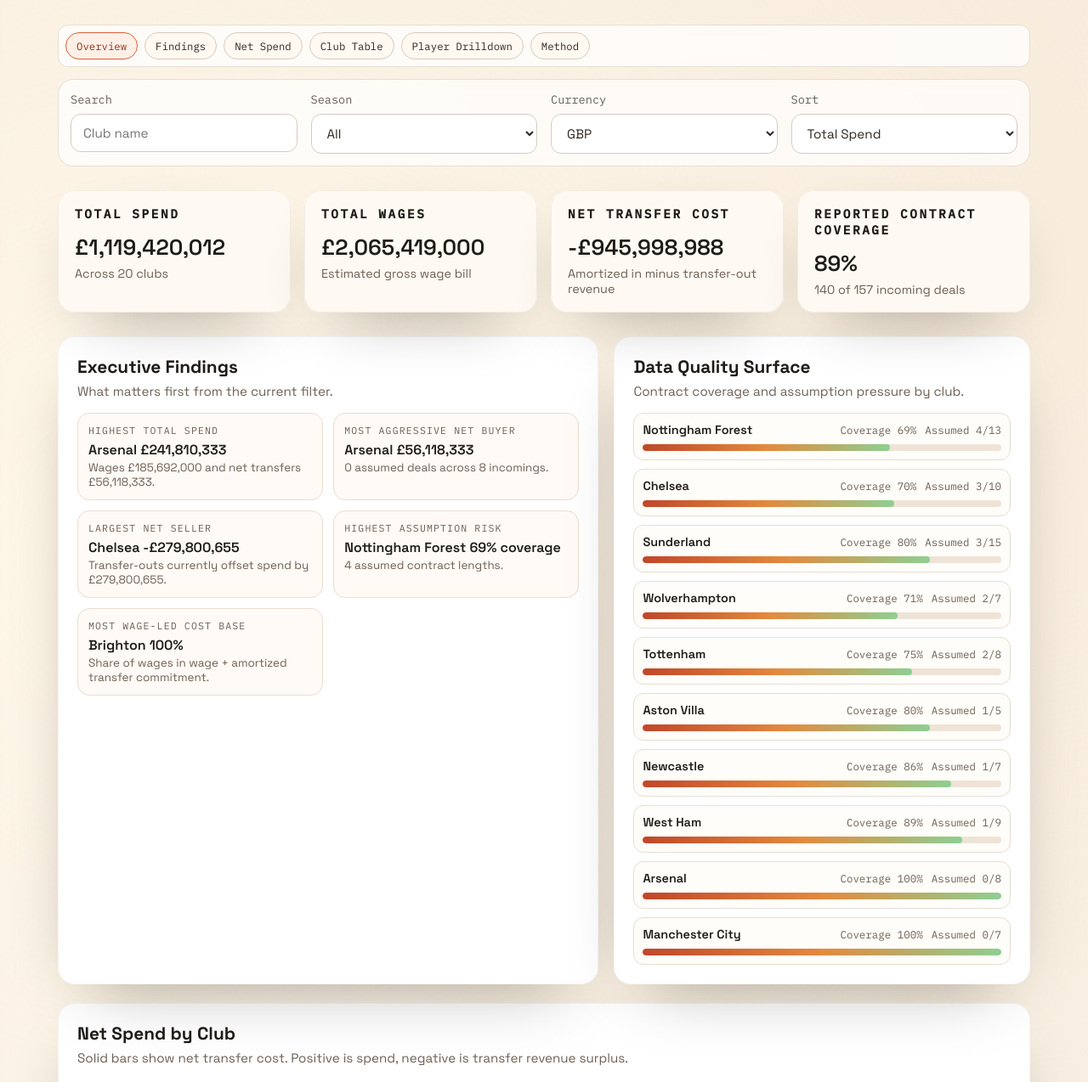
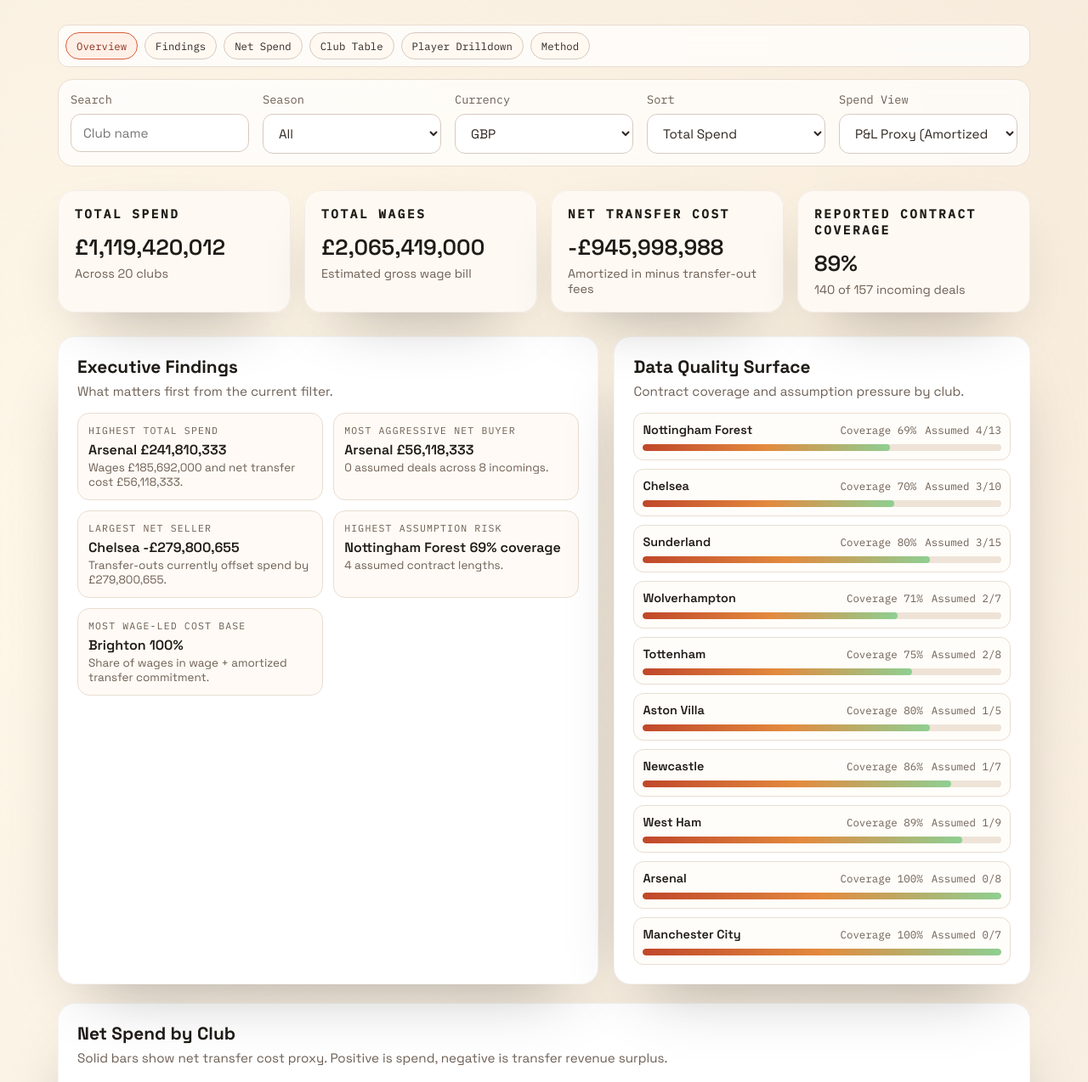
Before and after one commit to evbarleyg/Soccer-Salaries, a plain HTML site: page index.html in a window 1280 px wide. Shown: the part 246-1520 px from the top of the page at 85% size. Drawn offline with Linux system fonts and the light colour scheme.

Commit message:
feat: add P&L proxy vs cash transfer spend view toggle

```diff
--- a/app.js
+++ b/app.js
@@ -13,10 +13,11 @@ const state = {
   selected: new Set(),
   detailClubId: null,
   currency: "GBP",
+  transferMode: "pnl_proxy",
   league: "All",
   season: "All",
   search: "",
-  sortBy: "totalSpend",
+  sortBy: "totalSpendMetric",
 };
 
 const elements = {
@@ -43,9 +44,15 @@ const elements = {
   seasonSelect: document.getElementById("seasonSelect"),
   currencySelect: document.getElementById("currencySelect"),
   sortSelect: document.getElementById("sortSelect"),
+  viewModeSelect: document.getElementById("viewModeSelect"),
   searchInput: document.getElementById("searchInput"),
   lastUpdated: document.getElementById("lastUpdated"),
   refreshBtn: document.getElementById("refreshBtn"),
+  trendHint: document.getElementById("trendHint"),
+  transferInHeader: document.getElementById("transferInHeader"),
+  transferOutHeader: document.getElementById("transferOutHeader"),
+  netHeader: document.getElementById("netHeader"),
+  totalHeader: document.getElementById("totalHeader"),
   methodSummary: document.getElementById("methodSummary"),
   contractFallback: document.getElementById("contractFallback"),
   methodNotes: document.getElementById("methodNotes"),
@@ -66,6 +73,31 @@ const formatPercent = (value) => `${Math.round(value * 100)}%`;
 
 const capitalize = (value) => value.charAt(0).toUpperCase() + value.slice(1);
 
+const transferViewConfig = () => {
+  if (state.transferMode === "cash") {
+    return {
+      transferInLabel: "Gross Transfers In",
+      transferOutLabel: "Transfer-Out Fees",
+      netLabel: "Net Transfer Cash",
+      totalLabel: "Cash Spend",
+      trendHint: "Solid bars show net transfer cash. Positive is net cash spend, negative is net cash sales.",
+      methodologyNote:
+        "Cash view uses full transfer fees in and out in the selected season/window and does not amortize incoming fees.",
+    };
+  }
+
+  return {
+    transferInLabel: "Amortized Transfers In",
+    transferOutLabel: "Transfer-Out Fees",
+    netLabel: "Net Transfer Cost",
+    totalLabel: "Total Spend",
+    trendHint:
+      "Solid bars show net transfer cost proxy. Positive is spend, negative is transfer revenue surplus.",
+    methodologyNote:
+      "P&L proxy view amortizes incoming fees by contract length and offsets with full transfer-out fees (book value of sold players is not modeled).",
+  };
+};
+
 const escapeHtml = (value) =>
   String(value)
     .replaceAll("&", "&amp;")
@@ -75,6 +107,7 @@ const escapeHtml = (value) =>
     .replaceAll("'", "&#39;");
 
 const deriveClub = (club, fx) => {
+  const grossTransfersIn = club.transfers_in.reduce((sum, transfer) => sum + transfer.fee, 0);
   const amortizedTransfers = club.transfers_in.reduce((sum, transfer) => {
     const years = transfer.contract_years || 4;
     return sum + transfer.fee / years;
@@ -82,7 +115,7 @@ const deriveClub = (club, fx) => {
 
   const transferOutRevenue = club.transfers_out.reduce((sum, transfer) => sum + transfer.fee, 0);
   const netTransferCost = amortizedTransfers - transferOutRevenue;
-  const totalSpend = club.wage_bill + netTransferCost;
+  const grossNetTransfers = grossTransfersIn - transferOutRevenue;
 
   const incomingCount = club.transfers_in.length;
   const reportedContracts = club.transfers_in.filter((transfer) => HIGH_CONFIDENCE.has(transfer.contract_confidence)).length;
@@ -96,10 +129,11 @@ const deriveClub = (club, fx) => {
   return {
     ...club,
     wageBill: club.wage_bill * fx,
+    grossTransfersIn: grossTransfersIn * fx,
     amortizedTransfers: amortizedTransfers * fx,
     transferOutRevenue: transferOutRevenue * fx,
     netTransferCost: netTransferCost * fx,
-    totalSpend: totalSpend * fx,
+    grossNetTransfers: grossNetTransfers * fx,
     incomingCount,
     reportedContracts,
     assumedDeals,
@@ -117,7 +151,18 @@ const applyFilters = () => {
     .filter((club) => (state.league === "All" ? true : club.league === state.league))
     .filter((club) => (state.season === "All" ? true : club.season === state.season))
     .filter((club) => club.team_name.toLowerCase().includes(state.search))
-    .map((club) => deriveClub(club, fx))
+    .map((club) => {
+      const derived = deriveClub(club, fx);
+      const transferInMetric = state.transferMode === "cash" ? derived.grossTransfersIn : derived.amortizedTransfers;
+      const netTransferMetric = state.transferMode === "cash" ? derived.grossNetTransfers : derived.netTransferCost;
+      const totalSpendMetric = derived.wageBill + netTransferMetric;
+      return {
+        ...derived,
+        transferInMetric,
+        netTransferMetric,
+        totalSpendMetric,
+      };
+    })
     .sort((a, b) => b[state.sortBy] - a[state.sortBy]);
 };
 
@@ -188,13 +233,14 @@ const hoverRows = (club, fx, movement) => {
 const showHoverTooltip = (club, event) => {
   const fx = computeFx(state.currency);
   const coverage = formatPercent(club.contractCoverage);
-  const net = formatMoney(club.netTransferCost, state.currency);
+  const view = transferViewConfig();
+  const net = formatMoney(club.netTransferMetric, state.currency);
   const inRows = hoverRows(club, fx, "in");
   const outRows = hoverRows(club, fx, "out");
 
   elements.hoverTooltip.innerHTML = `
     <p class="hover-title">${escapeHtml(club.team_name)}</p>
-    <p class="hover-sub">Net transfer ${net} | Coverage ${coverage}</p>
+    <p class="hover-sub">${view.netLabel} ${net} | Coverage ${coverage}</p>
     <div class="hover-cols">
       <div>
         <h5>Top In</h5>
@@ -265,16 +311,17 @@ const bindHoverTargets = (root) => {
 };
 
 const renderSummary = () => {
-  const totalSpend = state.filtered.reduce((sum, club) => sum + club.totalSpend, 0);
+  const view = transferViewConfig();
+  const totalSpend = state.filtered.reduce((sum, club) => sum + club.totalSpendMetric, 0);
   const totalWages = state.filtered.reduce((sum, club) => sum + club.wageBill, 0);
-  const totalNetTransfer = state.filtered.reduce((sum, club) => sum + club.netTransferCost, 0);
+  const totalNetTransfer = state.filtered.reduce((sum, club) => sum + club.netTransferMetric, 0);
   const incoming = state.filtered.reduce((sum, club) => sum + club.incomingCount, 0);
   const reported = state.filtered.reduce((sum, club) => sum + club.reportedContracts, 0);
   const coverage = incoming ? reported / incoming : 1;
 
   const cards = [
     {
-      label: "Total Spend",
+      label: view.totalLabel,
       value: formatMoney(totalSpend, state.currency),
       hint: `Across ${state.filtered.length} clubs`,
     },
@@ -284,9 +331,12 @@ const renderSummary = () => {
       hint: "Estimated gross wage bill",
     },
     {
-      label: "Net Transfer Cost",
+      label: view.netLabel,
       value: formatMoney(totalNetTransfer, state.currency),
-      hint: "Amortized in minus transfer-out revenue",
+      hint:
+        state.transferMode === "cash"
+          ? "Gross transfers in minus transfer-out fees"
+          : "Amortized in minus transfer-out fees",
     },
     {
       label: "Reported Contract Coverage",
@@ -336,24 +386,33 @@ const renderPeriodBadge = () => {
   elements.periodBadge.textContent = `${leagueText} ${seasonText} | ${windowText}`;
 };
 
+const renderTransferViewLabels = () => {
+  const view = transferViewConfig();
+  elements.transferInHeader.textContent = view.transferInLabel;
+  elements.transferOutHeader.textContent = view.transferOutLabel;
+  elements.netHeader.textContent = view.netLabel;
+  elements.totalHeader.textContent = view.totalLabel;
+  elements.trendHint.textContent = view.trendHint;
+};
+
 const renderTrendChart = () => {
-  const rankedClubs = [...state.filtered].sort((a, b) => b.netTransferCost - a.netTransferCost);
-  const maxAbsNet = rankedClubs.reduce((max, club) => Math.max(max, Math.abs(club.netTransferCost)), 0) || 1;
+  const rankedClubs = [...state.filtered].sort((a, b) => b.netTransferMetric - a.netTransferMetric);
+  const maxAbsNet = rankedClubs.reduce((max, club) => Math.max(max, Math.abs(club.netTransferMetric)), 0) || 1;
 
   elements.spendChart.innerHTML = rankedClubs
     .map((club) => {
-      const absoluteShare = (Math.abs(club.netTransferCost) / maxAbsNet) * 50;
+      const absoluteShare = (Math.abs(club.netTransferMetric) / maxAbsNet) * 50;
       const width = Math.max(2, absoluteShare);
-      const left = club.netTransferCost >= 0 ? 50 : 50 - width;
-      const trendClass = club.netTransferCost >= 0 ? "buy" : "sell";
-      const transferTag = club.netTransferCost < 0 ? "Net revenue surplus" : "Net spend";
+      const left = club.netTransferMetric >= 0 ? 50 : 50 - width;
+      const trendClass = club.netTransferMetric >= 0 ? "buy" : "sell";
+      const transferTag = club.netTransferMetric < 0 ? "Net revenue surplus" : "Net spend";
       return `
         <div class="trend-row">
           <div class="trend-name">${club.team_name}<span class="trend-meta">${transferTag} | Wage share ${formatPercent(
             club.wageShareOfCommitment
           )}</span></div>
           <div class="trend-track"><span class="trend-fill ${trendClass}" style="left:${left}%;width:${width}%"></span></div>
-          <div class="trend-value">${formatMoney(club.netTransferCost, state.currency)}</div>
+          <div class="trend-value">${formatMoney(club.netTransferMetric, state.currency)}</div>
         </div>
       `;
     })
@@ -366,8 +425,9 @@ const renderFindings = () => {
     return;
   }
 
-  const bySpend = [...state.filtered].sort((a, b) => b.totalSpend - a.totalSpend);
-  const byNetTransfer = [...state.filtered].sort((a, b) => b.netTransferCost - a.netTransferCost);
+  const view = transferViewConfig();
+  const bySpend = [...state.filtered].sort((a, b) => b.totalSpendMetric - a.totalSpendMetric);
+  const byNetTransfer = [...state.filtered].sort((a, b) => b.netTransferMetric - a.netTransferMetric);
   const byCoverage = [...state.filtered].sort((a, b) => a.contractCoverage - b.contractCoverage);
   const byWageShare = [...state.filtered].sort((a, b) => b.wageShareOfCommitment - a.wageShareOfCommitment);
 
@@ -379,23 +439,23 @@ const renderFindings = () => {
 
   const cards = [
     {
-      label: "Highest Total Spend",
-      value: `${highestSpend.team_name} ${formatMoney(highestSpend.totalSpend, state.currency)}`,
-      note: `Wages ${formatMoney(highestSpend.wageBill, state.currency)} and net transfers ${formatMoney(
-        highestSpend.netTransferCost,
+      label: `Highest ${view.totalLabel}`,
+      value: `${highestSpend.team_name} ${formatMoney(highestSpend.totalSpendMetric, state.currency)}`,
+      note: `Wages ${formatMoney(highestSpend.wageBill, state.currency)} and ${view.netLabel.toLowerCase()} ${formatMoney(
+        highestSpend.netTransferMetric,
         state.currency
       )}.`,
     },
     {
       label: "Most Aggressive Net Buyer",
-      value: `${highestNetBuyer.team_name} ${formatMoney(highestNetBuyer.netTransferCost, state.currency)}`,
+      value: `${highestNetBuyer.team_name} ${formatMoney(highestNetBuyer.netTransferMetric, state.currency)}`,
       note: `${highestNetBuyer.assumedDeals} assumed deals across ${highestNetBuyer.incomingCount} incomings.`,
     },
     {
       label: "Largest Net Seller",
-      value: `${highestNetSeller.team_name} ${formatMoney(highestNetSeller.netTransferCost, state.currency)}`,
+      value: `${highestNetSeller.team_name} ${formatMoney(highestNetSeller.netTransferMetric, state.currency)}`,
       note: `Transfer-outs currently offset spend by ${formatMoney(
-        Math.abs(highestNetSeller.netTransferCost),
+        Math.abs(highestNetSeller.netTransferMetric),
         state.currency
       )}.`,
     },
@@ -476,7 +536,7 @@ const renderDetail = () => {
     "Player-level transfer fees and contract-length confidence used for amortized spend.";
   elements.detailCoveragePill.textContent = `Coverage ${formatPercent(selectedClub.contractCoverage)}`;
   elements.detailAssumedPill.textContent = `Assumed ${selectedClub.assumedDeals}/${selectedClub.incomingCount}`;
-  elements.detailSpendPill.textContent = `Total ${formatMoney(selectedClub.totalSpend, state.currency)}`;
+  elements.detailSpendPill.textContent = `Total ${formatMoney(selectedClub.totalSpendMetric, state.currency)}`;
 
   const incomingRows = selectedClub.transfers_in
     .map((transfer) => {
@@ -529,10 +589,10 @@ const renderTable = () => {
           </td>
           <td>${club.team_name}</td>
           <td>${formatMoney(club.wageBill, state.currency)}</td>
-          <td>${formatMoney(club.amortizedTransfers, state.currency)}</td>
+          <td>${formatMoney(club.transferInMetric, state.currency)}</td>
           <td>${formatMoney(club.transferOutRevenue, state.currency)}</td>
-          <td>${formatMoney(club.netTransferCost, state.currency)}</td>
-          <td>${formatMoney(club.totalSpend, state.currency)}</td>
+          <td>${formatMoney(club.netTransferMetric, state.currency)}</td>
+          <td>${formatMoney(club.totalSpendMetric, state.currency)}</td>
           <td><span class="coverage ${coverageClassName}">${formatPercent(club.contractCoverage)}</span></td>
           <td>${club.assumedDeals}</td>
           <td><button class="mini-btn drill-btn" data-drill-id="${club.team_id}">View players</button></td>
@@ -563,16 +623,16 @@ const renderMobileCards = () => {
           </div>
           <div class="mobile-club-grid">
             <div class="mobile-metric">
-              <span class="mobile-metric-label">Total Spend</span>
-              <span class="mobile-metric-value">${formatMoney(club.totalSpend, state.currency)}</span>
+              <span class="mobile-metric-label">${state.transferMode === "cash" ? "Cash Spend" : "Total Spend"}</span>
+              <span class="mobile-metric-value">${formatMoney(club.totalSpendMetric, state.currency)}</span>
             </div>
             <div class="mobile-metric">
               <span class="mobile-metric-label">Wages</span>
               <span class="mobile-metric-value">${formatMoney(club.wageBill, state.currency)}</span>
             </div>
             <div class="mobile-metric">
-              <span class="mobile-metric-label">Amortized In</span>
-              <span class="mobile-metric-value">${formatMoney(club.amortizedTransfers, state.currency)}</span>
+              <span class="mobile-metric-label">${state.transferMode === "cash" ? "Gross In" : "Amortized In"}</span>
+              <span class="mobile-metric-value">${formatMoney(club.transferInMetric, state.currency)}</span>
             </div>
             <div class="mobile-metric">
               <span class="mobile-metric-label">Transfer Out</span>
@@ -580,7 +640,7 @@ const renderMobileCards = () => {
             </div>
             <div class="mobile-metric">
               <span class="mobile-metric-label">Net Transfer</span>
-              <span class="mobile-metric-value">${formatMoney(club.netTransferCost, state.currency)}</span>
+              <span class="mobile-metric-value">${formatMoney(club.netTransferMetric, state.currency)}</span>
             </div>
             <div class="mobile-metric">
               <span class="mobile-metric-label">Contract Coverage</span>
@@ -609,17 +669,17 @@ const renderCompare = () => {
     ? `Comparing ${clubs.length} club${clubs.length > 1 ? "s" : ""}.`
     : "Pick clubs from the table.";
 
-  const maxSpend = clubs.reduce((max, club) => Math.max(max, club.totalSpend), 0) || 1;
+  const maxSpend = clubs.reduce((max, club) => Math.max(max, club.totalSpendMetric), 0) || 1;
 
   elements.compareCards.innerHTML = clubs
     .map((club) => {
-      const width = Math.round((club.totalSpend / maxSpend) * 100);
+      const width = Math.round((club.totalSpendMetric / maxSpend) * 100);
       return `
         <div class="compare-card">
           <h4>${club.team_name}</h4>
           <div class="compare-metric">
-            <span>Total Spend</span>
-            <strong>${formatMoney(club.totalSpend, state.currency)}</strong>
+            <span>${state.transferMode === "cash" ? "Cash Spend" : "Total Spend"}</span>
+            <strong>${formatMoney(club.totalSpendMetric, state.currency)}</strong>
           </div>
           <div class="bar"><span style="width:${width}%"></span></div>
           <div class="compare-metric">
@@ -628,7 +688,7 @@ const renderCompare = () => {
           </div>
           <div class="compare-metric">
             <span>Net Transfers</span>
-            <span>${formatMoney(club.netTransferCost, state.currency)}</span>
+            <span>${formatMoney(club.netTransferMetric, state.currency)}</span>
           </div>
           <div class="compare-metric">
             <span>Contract Coverage</span>
@@ -644,8 +704,9 @@ const renderMethodology = () => {
   const methodology = state.raw.methodology || {};
   const notes = methodology.notes || [];
   const sources = state.raw.sources || [];
+  const view = transferViewConfig();
 
-  elements.methodSummary.textContent = methodology.summary || "";
+  elements.methodSummary.textContent = `${methodology.summary || ""} ${view.methodologyNote}`;
   elements.contractFallback.textContent = methodology.contract_length_fallback || "";
 
   elements.methodNotes.innerHTML = notes.map((note) => `<li>${note}</li>`).join("");
@@ -690,6 +751,7 @@ const bindQuickNav = () => {
 
 const render = () => {
   applyFilters();
+  renderTransferViewLabels();
   renderPeriodBadge();
   renderSummary();
   renderFindings();
@@ -730,6 +792,11 @@ const bindEvents = () => {
     render();
   });
 
+  elements.viewModeSelect.addEventListener("change", (event) => {
+    state.transferMode = event.target.value;
+    render();
+  });
+
   elements.sortSelect.addEventListener("change", (event) => {
     state.sortBy = event.target.value;
     render();
--- a/index.html
+++ b/index.html
@@ -84,12 +84,19 @@
         <div class="control">
           <label for="sortSelect">Sort</label>
           <select id="sortSelect">
-            <option value="totalSpend">Total Spend</option>
+            <option value="totalSpendMetric">Total Spend</option>
             <option value="wageBill">Wages</option>
-            <option value="netTransferCost">Net Transfer Cost</option>
-            <option value="amortizedTransfers">Amortized Transfers In</option>
+            <option value="netTransferMetric">Net Transfers</option>
+            <option value="transferInMetric">Transfers In</option>
             <option value="contractCoverage">Contract Coverage</option>
             <option value="assumedDeals">Assumed Deals</option>
+          </select>
+        </div>
+        <div class="control">
+          <label for="viewModeSelect">Spend View</label>
+          <select id="viewModeSelect">
+            <option value="pnl_proxy">P&amp;L Proxy (Amortized In)</option>
+            <option value="cash">Cash View (Gross In/Out)</option>
           </select>
         </div>
       </section>
@@ -116,7 +123,7 @@
       <section class="panel trend" id="trendSection">
         <div class="panel-head">
           <h2>Net Spend by Club</h2>
-          <p>Solid bars show net transfer cost. Positive is spend, negative is transfer revenue surplus.</p>
+          <p id="trendHint">Solid bars show net transfer cost. Positive is spend, negative is transfer revenue surplus.</p>
         </div>
         <div class="trend-bars" id="spendChart"></div>
       </section>
@@ -135,10 +142,10 @@
                   <th></th>
                   <th>Club</th>
                   <th>Wages</th>
-                  <th>Amortized Transfers In</th>
-                  <th>Transfer-Out Revenue</th>
-                  <th>Net Transfer Cost</th>
-                  <th>Total Spend</th>
+                  <th id="transferInHeader">Amortized Transfers In</th>
+                  <th id="transferOutHeader">Transfer-Out Fees</th>
+                  <th id="netHeader">Net Transfer Cost</th>
+                  <th id="totalHeader">Total Spend</th>
                   <th>Contract Coverage</th>
                   <th>Assumed Deals</th>
                   <th>Drill Down</th>
```
